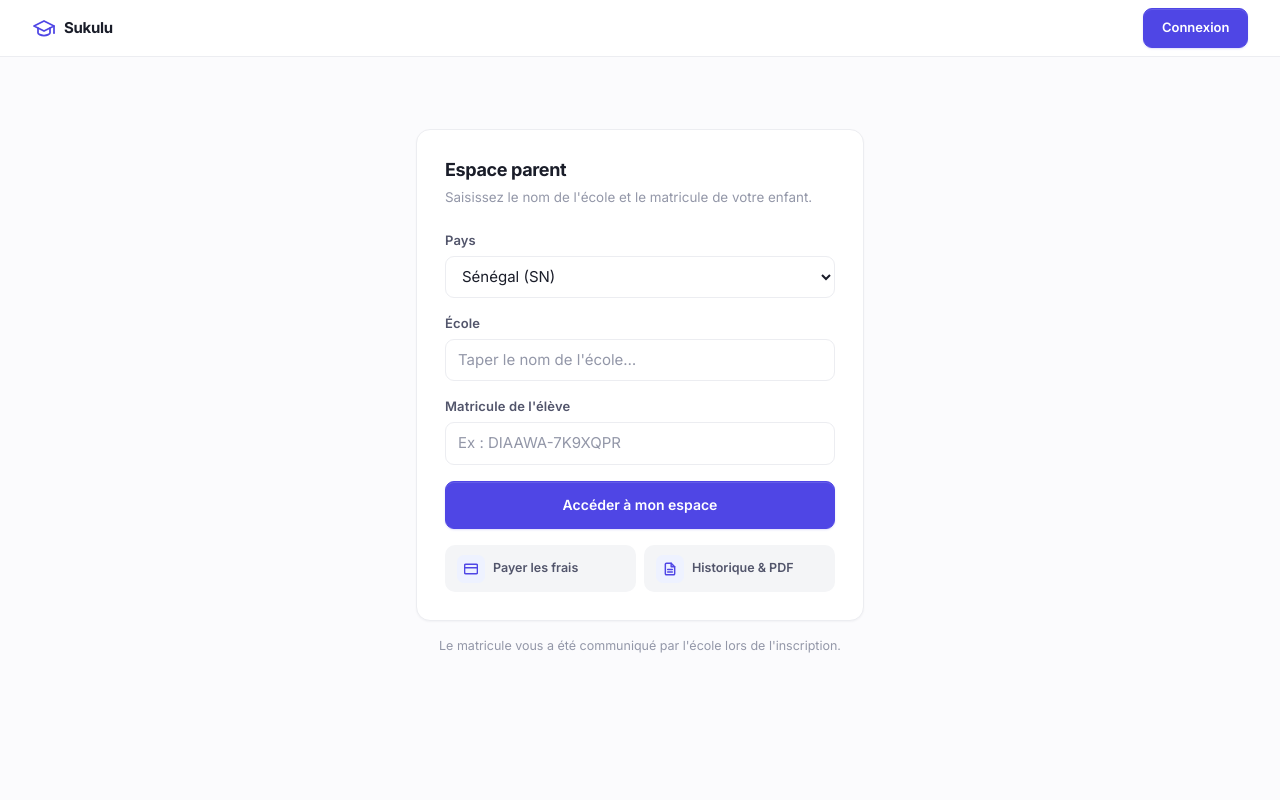
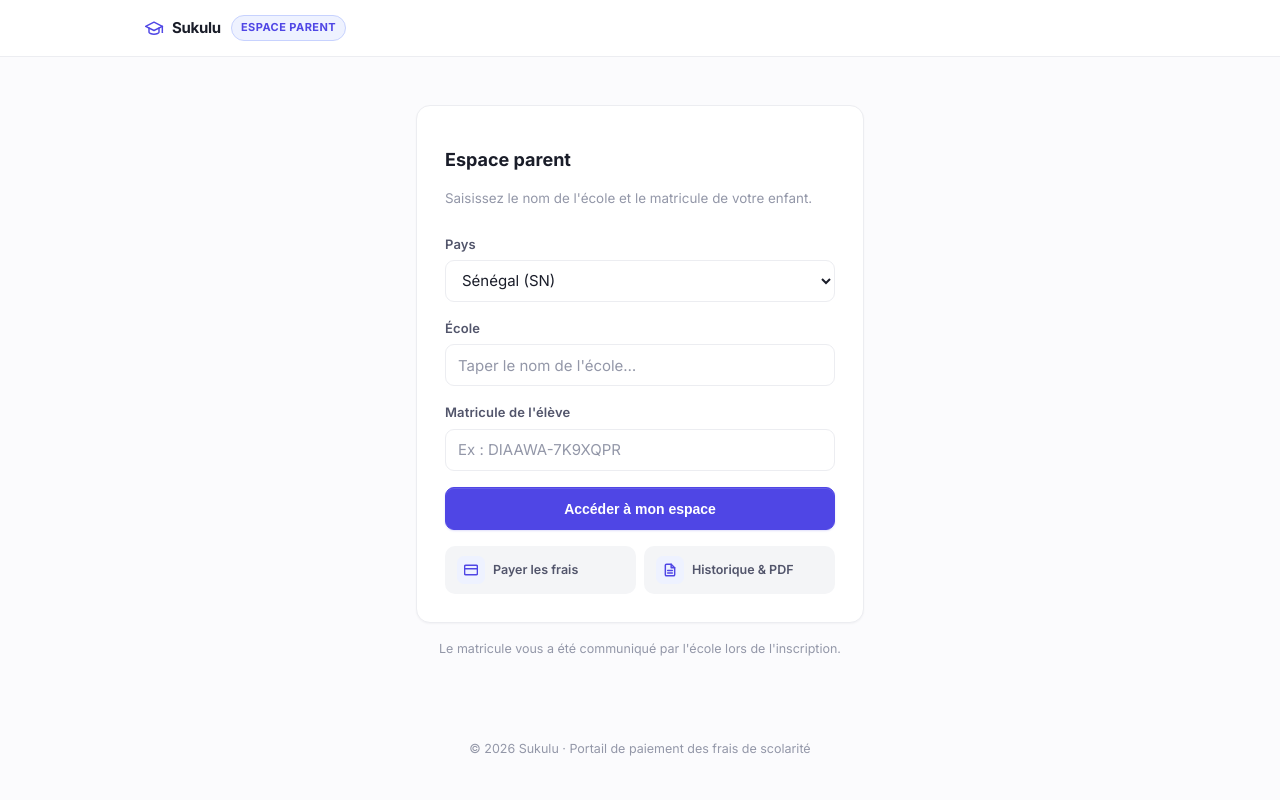
Before and after one commit to Atak0ra/sika, a Django app: page /eco/payer/ in a window 1280 px wide. Run offline with Django 5.2, Linux system fonts and the light colour scheme; data comes from the database, SQL or seed files in the repository; data that the repository does not hold is empty; some libraries are stand-ins or nearby versions.

Commit message:
feat(parent-portal): shell dedie « Espace Parent » avec barre de contexte
Le portail parent etendait economat/base.html, le shell staff complet
(PWA/service worker/sidebar/menu profil) — le parent recevait le meme
chrome que directeur/econome/secretaire sans identite propre.

- Nouveau economat/parent_portal/_base_parent.html : shell autonome et
  leger (pas de manifest PWA, pas de service worker, pas de JS staff),
  header "Sukulu · Espace Parent", ne reprend que les composants de
  design reellement utilises par les 6 pages interactives (card,
  btn-primary/secondary, form-input/select/textarea, field-label,
  field-error, hidden).
- Barre de contexte persistante ("Vous consultez : Prenom NOM ·
  changer d'eleve") injectee via un context processor Django
  (economat.interface.parent_portal.context_processors), scopee aux
  chemins /payer/ et masquee sur la page de recherche elle-meme.
- search/pay/waiting/history/dashboard/student_history basculent sur
  ce nouveau shell ; receipt.html reste un document autonome
  (impression/PDF), inchange.
- Suppression des liens « retour espace parent »/« rechercher un
  autre eleve » devenus redondants avec la barre globale.
- Tests : economat/tests/test_parent_portal_shell.py (identite
  visuelle distincte, presence/absence de la barre de contexte).

206 tests passent.

Co-Authored-By: Claude Sonnet 5 <noreply@anthropic.com>
Claude-Session: https://claude.ai/code/session_012NtEzKCRrnrbk4FfzFuwr9

```diff
--- a/config/settings.py
+++ b/config/settings.py
@@ -71,6 +71,7 @@ TEMPLATES = [
                 "django.template.context_processors.request",
                 "django.contrib.auth.context_processors.auth",
                 "django.contrib.messages.context_processors.messages",
+                "economat.interface.parent_portal.context_processors.parent_portal_active_student",
             ],
         },
     },
--- /dev/null
+++ b/economat/interface/parent_portal/context_processors.py
@@ -0,0 +1,33 @@
+"""
+interface/parent_portal/context_processors.py
+================================================
+Injecte l'élève actif du portail parent (barre de contexte persistante du
+shell `_base_parent.html`) sans que chaque vue ait à s'en soucier.
+
+Scope : uniquement les requêtes sous /payer/ (le portail parent). Ailleurs
+dans l'appli (staff), la variable reste absente — le shell staff ne la lit
+de toute façon jamais.
+"""
+from __future__ import annotations
+
+
+def parent_portal_active_student(request):
+    if "/payer/" not in request.path:
+        return {}
+
+    # Masquée sur la page de recherche elle-même : le parent y choisit
+    # justement un élève, la barre "vous consultez / changer d'élève"
+    # n'a pas de sens tant qu'aucune recherche n'a abouti sur cette visite.
+    if getattr(request, "resolver_match", None) and request.resolver_match.url_name == "parent_portal_search":
+        return {}
+
+    student_id = request.session.get("parent_portal_student_id")
+    if not student_id:
+        return {}
+
+    from economat.infrastructure.models import StudentModel
+    student = StudentModel.objects.filter(pk=student_id).first()
+    if student is None:
+        return {}
+
+    return {"parent_portal_active_student": student}
--- /dev/null
+++ b/economat/templates/economat/parent_portal/_base_parent.html
@@ -0,0 +1,184 @@
+{% load static %}
+<!DOCTYPE html>
+<html lang="fr">
+<head>
+  <meta charset="UTF-8">
+  <meta name="viewport" content="width=device-width, initial-scale=1.0">
+  <title>{% block title %}Sukulu{% endblock %}</title>
+  <link rel="preconnect" href="https://fonts.googleapis.com">
+  <link rel="preconnect" href="https://fonts.gstatic.com" crossorigin>
+  <link href="https://fonts.googleapis.com/css2?family=Inter:wght@400;500;600;700&display=swap" rel="stylesheet">
+  <style>
+    /* ================================================================
+       Shell léger du portail parent — reprend les jetons de design et
+       les quelques composants partagés (card/bouton/champ) du produit
+       principal (economat/base.html), sans son chrome staff (PWA,
+       service worker, sidebar, menu profil) : le parent n'a pas de
+       compte, cette page n'a rien à voir avec l'appli interne.
+    ================================================================ */
+    :root {
+      --bg          : #fbfbfd;
+      --surface     : #ffffff;
+      --border      : #ecedf1;
+      --border-hover: #d1d5db;
+      --text-1      : #1a1d29;
+      --text-2      : #52556b;
+      --text-3      : #9397a8;
+      --brand       : #4f46e5;
+      --brand-hover : #4338ca;
+      --brand-ring  : rgba(79,70,229,.14);
+      --radius-card : 14px;
+      --radius-btn  : 9px;
+      --radius-input: 9px;
+      --shadow-xs   : 0 1px 2px rgba(16,24,40,.04);
+      --transition  : .15s cubic-bezier(.4,0,.2,1);
+    }
+    *,*::before,*::after{box-sizing:border-box;}
+    body {
+      margin:0;
+      font-family: 'Inter', system-ui, sans-serif;
+      background: var(--bg); color: var(--text-1);
+      -webkit-font-smoothing: antialiased; -moz-osx-font-smoothing: grayscale;
+      font-size: 14px; line-height: 1.6;
+    }
+    a{color:inherit;}
+    .hidden{display:none!important;}
+
+    .card {
+      background: var(--surface);
+      border: 1px solid var(--border);
+      border-radius: var(--radius-card);
+      box-shadow: var(--shadow-xs);
+    }
+
+    .btn-primary {
+      display: inline-flex; align-items: center; justify-content: center; gap: .45rem;
+      background: var(--brand); color: #fff; font-weight: 600; font-size: .875rem;
+      border-radius: var(--radius-btn); padding: .6rem 1.1rem;
+      border: 1px solid var(--brand);
+      box-shadow: 0 1px 2px rgba(79,70,229,.18), inset 0 1px 0 rgba(255,255,255,.12);
+      transition: background var(--transition), box-shadow var(--transition), transform var(--transition);
+      white-space: nowrap; cursor: pointer; text-decoration: none;
+    }
+    .btn-primary:hover {
+      background: var(--brand-hover); border-color: var(--brand-hover);
+      box-shadow: 0 2px 6px rgba(79,70,229,.24), inset 0 1px 0 rgba(255,255,255,.12);
+    }
+    .btn-primary:active { transform: translateY(.5px); }
+    .btn-primary[disabled] { opacity: .6; cursor: not-allowed; transform: none; }
+
+    .btn-secondary {
+      display: inline-flex; align-items: center; justify-content: center; gap: .4rem;
+      background: var(--surface); color: var(--text-1); font-weight: 500; font-size: .875rem;
+      border-radius: var(--radius-btn); padding: .55rem .9rem;
+      border: 1px solid var(--border);
+      box-shadow: var(--shadow-xs);
+      transition: background var(--transition), border-color var(--transition), box-shadow var(--transition);
+      white-space: nowrap; cursor: pointer; text-decoration: none;
+    }
+    .btn-secondary:hover {
+      background: #f6f7f9; border-color: var(--border-hover);
+      box-shadow: 0 1px 4px rgba(16,24,40,.06);
+    }
+
+    .btn-primary:focus-visible, .btn-secondary:focus-visible,
+    a:focus-visible, input:focus-visible, select:focus-visible {
+      outline: 2px solid var(--brand); outline-offset: 2px; border-radius: 6px;
+    }
+
+    .form-input, .form-select, .form-textarea {
+      width: 100%;
+      min-height: 42px;
+      padding: .55rem .75rem;
+      background: var(--surface);
+      border: 1.5px solid var(--border);
+      border-radius: var(--radius-input);
+      color: var(--text-1);
+      font-size: .9375rem;
+      font-family: inherit;
+      transition: border-color var(--transition), box-shadow var(--transition);
+      outline: none;
+    }
+    .form-textarea { min-height: unset; resize: vertical; }
+    .form-input::placeholder, .form-textarea::placeholder { color: var(--text-3); }
+    .form-input:hover, .form-select:hover, .form-textarea:hover { border-color: var(--border-hover); }
+    .form-input:focus, .form-select:focus, .form-textarea:focus {
+      border-color: var(--brand);
+      box-shadow: 0 0 0 3px var(--brand-ring);
+    }
+
+    label.field-label, .field-label {
+      display: block; font-size: .8125rem; font-weight: 600;
+      color: var(--text-2); margin-bottom: .35rem; letter-spacing: .01em;
+    }
+    .field-error { font-size: .75rem; color: #b91c1c; margin-top: .25rem; }
+
+    /* ==== Header portail parent ==== */
+    .pp-header {
+      background: var(--surface); border-bottom: 1px solid var(--border);
+      position: sticky; top: 0; z-index: 40;
+    }
+    .pp-header-inner {
+      max-width: 1040px; margin: 0 auto; padding: 0 1.5rem;
+      height: 56px; display: flex; align-items: center; gap: .65rem;
+    }
+    .pp-logo {
+      display: flex; align-items: center; gap: .5rem;
+      text-decoration: none; color: var(--text-1);
+      font-weight: 700; font-size: .9375rem; letter-spacing: -0.02em;
+    }
+    .pp-badge {
+      font-size: .6875rem; font-weight: 700; color: var(--brand);
+      background: #eef2ff; border: 1px solid #c7d2fe;
+      padding: .2rem .55rem; border-radius: 999px;
+      text-transform: uppercase; letter-spacing: .04em;
+    }
+
+    /* ==== Barre de contexte (élève actif) ==== */
+    .pp-context-bar {
+      background: #eef2ff; border-bottom: 1px solid #c7d2fe;
+    }
+    .pp-context-inner {
+      max-width: 1040px; margin: 0 auto; padding: .5rem 1.5rem;
+      display: flex; align-items: center; justify-content: space-between; gap: 1rem;
+      font-size: .8125rem; color: #3730a3; flex-wrap: wrap;
+    }
+    .pp-context-inner a { color: #4338ca; font-weight: 600; text-decoration: none; }
+    .pp-context-inner a:hover { text-decoration: underline; }
+
+    .pp-footer {
+      text-align: center; padding: 2rem 1.5rem; font-size: .78125rem; color: var(--text-3);
+    }
+  </style>
+</head>
+<body>
+
+  <header class="pp-header">
+    <div class="pp-header-inner">
+      <a href="{% url 'economat:landing' %}" class="pp-logo">
+        <svg style="width:1.25rem;height:1.25rem;color:var(--brand);" viewBox="0 0 24 24" fill="none" stroke="currentColor" stroke-width="1.75" stroke-linecap="round" stroke-linejoin="round"><path d="M22 10L12 5 2 10l10 5 10-5z"/><path d="M6 12v5c0 1 2.7 2.5 6 2.5s6-1.5 6-2.5v-5"/><line x1="22" y1="10" x2="22" y2="16"/><circle cx="22" cy="17" r="1" fill="currentColor" stroke="none"/></svg>
+        Sukulu
+      </a>
+      <span class="pp-badge">Espace Parent</span>
+    </div>
+  </header>
+
+  {% if parent_portal_active_student %}
+  <div class="pp-context-bar">
+    <div class="pp-context-inner">
+      <span>Vous consultez&nbsp;: <strong>{{ parent_portal_active_student.first_name }} {{ parent_portal_active_student.last_name|upper }}</strong></span>
+      <a href="{% url 'economat:parent_portal_search' %}">Changer d&rsquo;élève</a>
+    </div>
+  </div>
+  {% endif %}
+
+  <main>
+    {% block content %}{% endblock %}
+  </main>
+
+  <footer class="pp-footer">
+    &copy; 2026 Sukulu &middot; Portail de paiement des frais de scolarité
+  </footer>
+
+</body>
+</html>
--- a/economat/templates/economat/parent_portal/history.html
+++ b/economat/templates/economat/parent_portal/history.html
@@ -1,4 +1,4 @@
-{% extends "economat/base.html" %}
+{% extends "economat/parent_portal/_base_parent.html" %}
 {% block title %}Historique de mes paiements{% endblock %}
 {% block content %}
 <div style="max-width:560px;margin:3rem auto;padding:0 1rem;">
--- a/economat/templates/economat/parent_portal/search.html
+++ b/economat/templates/economat/parent_portal/search.html
@@ -1,4 +1,4 @@
-{% extends "economat/base.html" %}
+{% extends "economat/parent_portal/_base_parent.html" %}
 {% block title %}Espace parent{% endblock %}
 {% block content %}
 <div style="max-width:480px;margin:3rem auto;padding:0 1rem;">
--- a/economat/templates/economat/parent_portal/waiting.html
+++ b/economat/templates/economat/parent_portal/waiting.html
@@ -1,4 +1,4 @@
-{% extends "economat/base.html" %}
+{% extends "economat/parent_portal/_base_parent.html" %}
 {% block title %}Confirmation du paiement{% endblock %}
 {% block content %}
 <div style="max-width:480px;margin:4rem auto;text-align:center;padding:0 1rem;">
```
Also changed, not shown: economat/templates/economat/parent_portal/dashboard.html (+1 -6 lines), economat/templates/economat/parent_portal/pay.html (+1 -11 lines), economat/templates/economat/parent_portal/student_history.html (+2 -7 lines), economat/tests/test_parent_portal_shell.py (added, +58 -0 lines).
